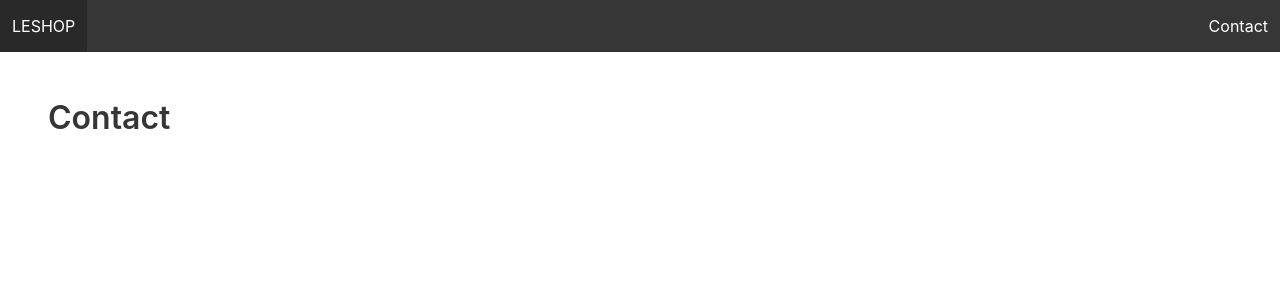
After one commit to fdslvl/projetesig, a Django app: template leshop/apps/core/templates/contact.html in a window 1280 px wide. The commit adds this page. Shown: the top 300 px of the page. Run offline with Django 3.2, Linux system fonts and the light colour scheme; the template is opened without the code that fills it, so the values that code supplies are empty.

Commit message:
Modification base html
redirection des pages en cliquant sur la navbar

```diff
--- a/leshop/apps/core/apps.py
+++ b/leshop/apps/core/apps.py
@@ -3,4 +3,4 @@ from django.apps import AppConfig
 
 class CoreConfig(AppConfig):
     default_auto_field = 'django.db.models.BigAutoField'
-    name = 'core'
+    name = 'apps.core'
--- a/leshop/apps/core/templates/base.html
+++ b/leshop/apps/core/templates/base.html
@@ -8,9 +8,9 @@
         </head>
 
     <body>
-        <nav class="navbar">
+        <nav class="navbar is-dark">
             <div class="navbar-brand">
-                <a class="navbar-item" href="/"> LESHOP </a> <!-- Logo -->
+                <a class="navbar-item" href="{% url 'homepage' %}"> LESHOP </a> <!-- Logo -->
 
                 <a role="button" class="navbar-burger burger"  aria-label="menu" aria-expanded="false" data-target="main-navbar"> <!-- menu "burger" pour téléphones -->
                     <span aria-hidden="true"></span>
@@ -21,7 +21,7 @@
 
             <div id="main-navbar" class="navbar-menu">
                 <div class="navbar-end">
-                    <a class="navbar-item">Contact</a>
+                    <a href="{% url 'contact' %}" class="navbar-item">Contact</a>
                 </div>
             </div>
         </nav>
--- /dev/null
+++ b/leshop/apps/core/templates/contact.html
@@ -0,0 +1,5 @@
+{% extends 'base.html' %}
+
+{% block content %}
+    <h1 class="title">Contact</h1>
+{% endblock %}
--- a/leshop/apps/core/views.py
+++ b/leshop/apps/core/views.py
@@ -4,3 +4,6 @@ from django.shortcuts import render
 
 def homepage(request):  # Permet de rendre la page html
     return render(request, 'homepage.html')
+
+def contact(request):
+    return render(request, 'contact.html')
--- a/leshop/leshop/urls.py
+++ b/leshop/leshop/urls.py
@@ -16,9 +16,10 @@ Including another URLconf
 from django.contrib import admin
 from django.urls import path
 
-from apps.core import homepage
+from apps.core.views import homepage, contact
 
 urlpatterns = [
     path('', homepage, name='homepage'),
+    path('contact/', contact, name='contact'),
     path('admin/', admin.site.urls),
 ]
```
Also changed, not shown: leshop/db.sqlite3.
